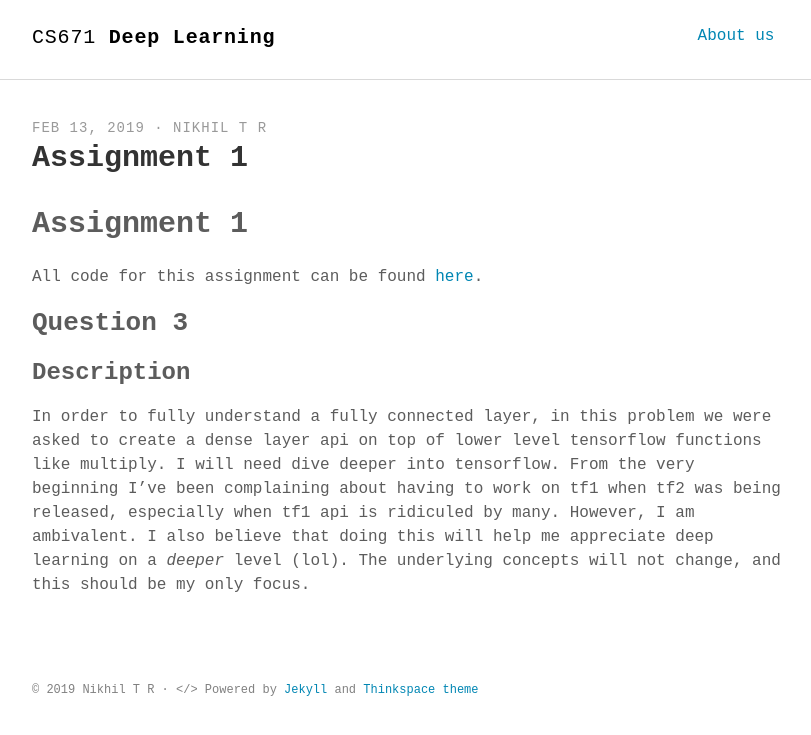
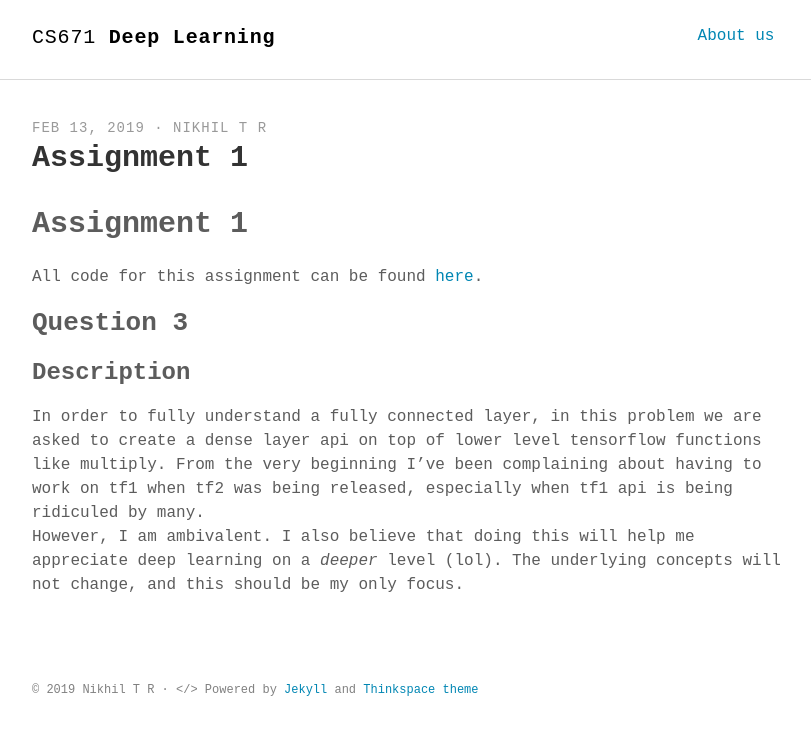
Before and after one commit to Kaustubh1Verma/CS671_Deep-Learning_2019, a Jekyll site: the page built from _posts/2019-02-13-Assignment-1.md, in a window 1280 px wide. Shown: the top 735 px of the page, without its empty margins (232-1043 px from the left). Built offline with Jekyll 4.4.1, drawn with Linux system fonts in a browser that asks for light colours; some web fonts are replaced.

Commit message:
Update Assignment 1 blog

```diff
--- a/_posts/2019-02-13-Assignment-1.md
+++ b/_posts/2019-02-13-Assignment-1.md
@@ -11,4 +11,4 @@
 ## Question 3
 
 ### Description
-In order to fully understand a fully connected layer, in this problem we were asked to create a dense layer api on top of lower level tensorflow functions like multiply. I will need dive deeper into tensorflow. From the very beginning I've been complaining about having to work on tf1 when tf2 was being released, especially when tf1 api is ridiculed by many. However, I am ambivalent. I also believe that doing this will help me appreciate deep learning on a _deeper_ level (lol). The underlying concepts will not change, and this should be my only focus.
+In order to fully understand a fully connected layer, in this problem we are asked to create a dense layer api on top of lower level tensorflow functions like multiply. From the very beginning I've been complaining about having to work on tf1 when tf2 was being released, especially when tf1 api is being ridiculed by many.<br>However, I am ambivalent. I also believe that doing this will help me appreciate deep learning on a _deeper_ level (lol). The underlying concepts will not change, and this should be my only focus.
```
